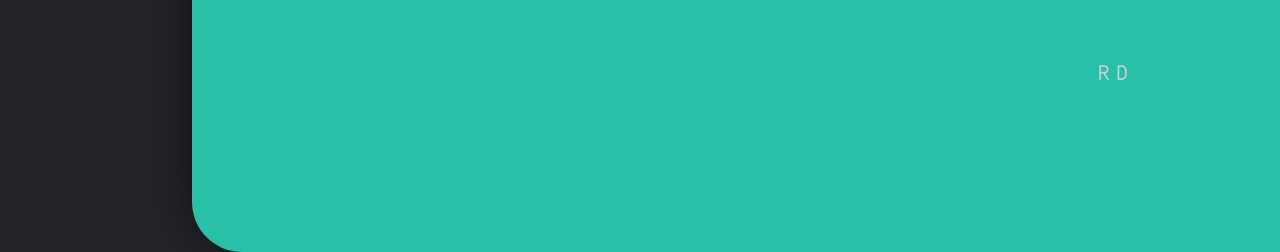
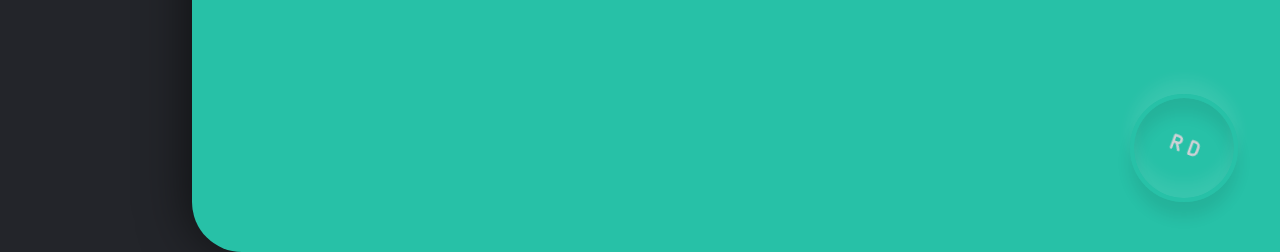
Before and after one commit to keshavDooleea/Sockonnect, a React (Create React App) app in the folder frontend/: page / in a window 1280 px wide. Shown: the part 548-800 px from the top of the page. Built offline with nearby package versions, Linux system fonts and the light colour scheme.

Commit message:
onto form login

```diff
--- a/frontend/src/App.css
+++ b/frontend/src/App.css
@@ -167,5 +167,47 @@
   -ms-grid-row: 3;
   -ms-grid-column: 4;
   grid-area: RD;
+  display: -ms-grid;
+  display: grid;
+  place-content: center;
+}
+
+.auth_body .auth_big_div .auth_div .RD_auth_round div {
+  width: 100px;
+  height: 100px;
+  display: -ms-grid;
+  display: grid;
+  place-content: center;
+  border: 4px solid #27c1a7;
+  border-radius: 50%;
+  -webkit-box-shadow: 0 -15px 15px rgba(255, 255, 255, 0.08), inset 0 -15px 15px rgba(255, 255, 255, 0.08), 0 15px 15px rgba(0, 0, 0, 0.08), inset 0 15px 15px rgba(0, 0, 0, 0.08);
+          box-shadow: 0 -15px 15px rgba(255, 255, 255, 0.08), inset 0 -15px 15px rgba(255, 255, 255, 0.08), 0 15px 15px rgba(0, 0, 0, 0.08), inset 0 15px 15px rgba(0, 0, 0, 0.08);
+}
+
+.auth_body .auth_big_div .auth_div .RD_auth_round div h2 {
+  -webkit-animation: spin_rd infinite 4s cubic-bezier(0.64, -0.16, 0.36, 1.56);
+          animation: spin_rd infinite 4s cubic-bezier(0.64, -0.16, 0.36, 1.56);
+}
+
+@-webkit-keyframes spin_rd {
+  from {
+    -webkit-transform: rotate(0deg);
+            transform: rotate(0deg);
+  }
+  to {
+    -webkit-transform: rotate(360deg);
+            transform: rotate(360deg);
+  }
+}
+
+@keyframes spin_rd {
+  from {
+    -webkit-transform: rotate(0deg);
+            transform: rotate(0deg);
+  }
+  to {
+    -webkit-transform: rotate(360deg);
+            transform: rotate(360deg);
+  }
 }
 /*# sourceMappingURL=App.css.map */
--- a/frontend/src/App.scss
+++ b/frontend/src/App.scss
@@ -126,7 +126,38 @@ $greenish: #27c1a7;
 
             .RD_auth_round {
                 grid-area: RD;
+                display: grid;
+                place-content: center;
+
+                div {
+                    width: 100px;
+                    height: 100px;
+                    display: grid;
+                    place-content: center;
+                    border: 4px solid $greenish;
+                    border-radius: 50%;
+                    box-shadow: 0 -15px 15px rgba(255, 255, 255, 0.08),
+                                inset 0 -15px 15px rgba(255, 255, 255, 0.08),
+                                0 15px 15px rgba(0, 0, 0, 0.08),
+                                inset 0 15px 15px rgba(0, 0, 0, 0.08);
+
+                    h2 {
+                        animation: spin_rd infinite 4s cubic-bezier(0.64, -0.16, 0.36, 1.56);
+                    }
+                }
             }
         }
     }
 }
+
+
+// ANIMATIONS *************************************************************************
+// R D
+@keyframes spin_rd {
+    from {
+      transform: rotate(0deg);
+    }
+    to {
+      transform: rotate(360deg);
+    }
+}
--- a/frontend/src/components/Login.js
+++ b/frontend/src/components/Login.js
@@ -16,7 +16,6 @@ class Login extends Component {
                 </div>
                 <div className="auth_big_div">
                     <div className="auth_div">
-                        <div className="RD_auth_round">R D</div>
                         <div className="sockonnect">
                             <h1>Sockonnect</h1>
                             <p>A Messaging App</p>
@@ -29,6 +28,11 @@ class Login extends Component {
                             <h1>N</h1>
                         </div>
                         <form></form>
+                        <div className="RD_auth_round">
+                            <div>
+                                <h2>R D</h2>
+                            </div>
+                        </div>
                     </div>
                 </div>
             </div>
```
Also changed, not shown: 1 other file (tests, documents, lock files or other folders).
